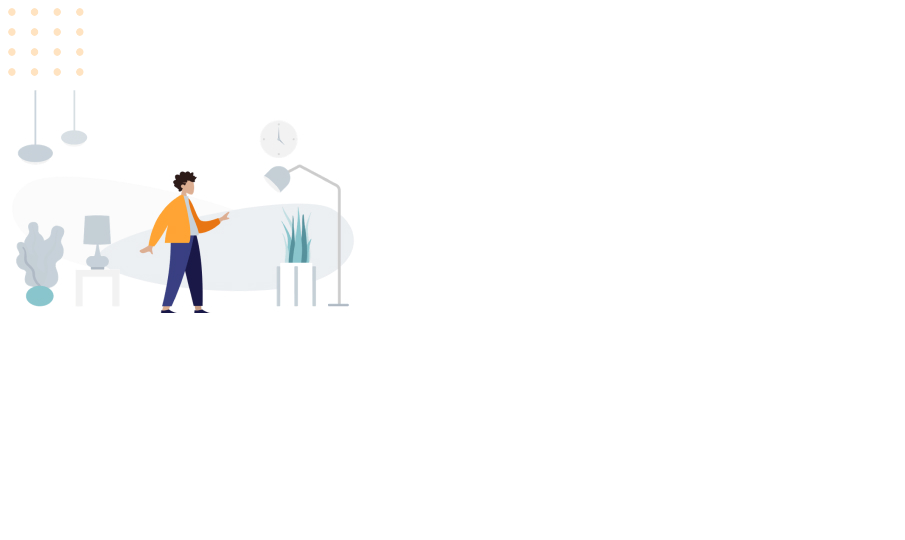
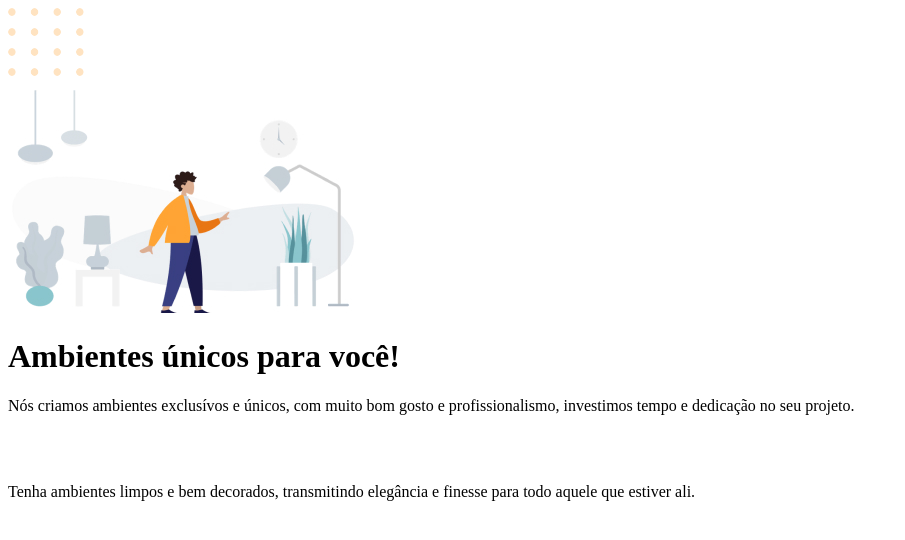
Before and after one commit to LucasFCdev/Explore-html, a plain HTML site: page Index.html in a window 1280 px wide. Shown: the whole page, without its empty margins (0-905 px from the left). Drawn offline with Linux system fonts and the light colour scheme.

```diff
--- a/Index.html
+++ b/Index.html
@@ -6,12 +6,26 @@
     <title>Document</title>
 </head>
 <body>
-
     <img src="Imagens/balls.svg" alt="Imagem de bolinhas">
 
-    <div>
-        <img src="Imagens/img1.jpg" alt="Pesso de camisa amarela">
+    <div id="hero">
+
+        <img src="Imagens/img1.jpg" alt="Pessoa de camisa amarela">
+        <h1>Ambientes únicos para você!</h1>
+            <p>
+                Nós criamos ambientes exclusívos e únicos, com muito bom gosto e profissionalismo, investimos tempo e dedicação no seu projeto.
+            </p>
+            <br>
+            <br>
+            <p>
+                Tenha ambientes limpos e bem decorados, transmitindo elegância  e finesse para todo aquele que estiver ali.
+            </p>
     </div>
+
+    <div id="footer">
+
+    </div>
+
 
 </body>
 </html>
```
